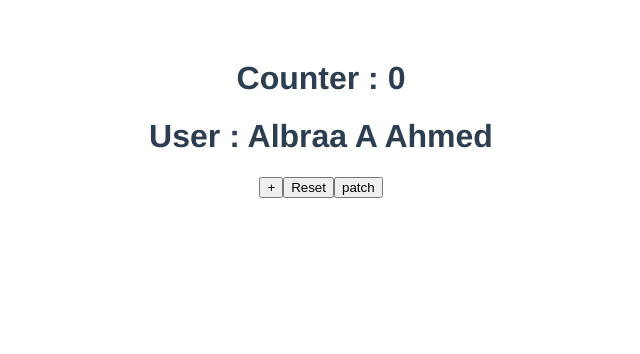
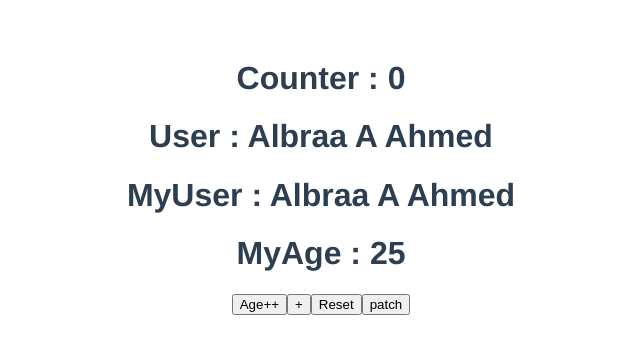
Before and after one commit to Triple-A-I/pinia, a Vue app: page / in a window 1280 px wide. Shown: the top 354 px of the page, without its empty margins (319-959 px from the left). Built offline with nearby package versions, Linux system fonts and the light colour scheme.

Commit message:
extract properties from the store while keeping its reactivity,

```diff
--- a/src/App.vue
+++ b/src/App.vue
@@ -1,19 +1,26 @@
 <script setup>
+import { storeToRefs } from "pinia";
 import { useCounterStore } from "./stores/counter";
 import { useUserStore } from "./stores/user";
 
 const counterStore = useCounterStore();
 const userStore = useUserStore();
-counterStore.$subscribe((mutations, state)=>{
+counterStore.$subscribe((mutations, state) => {
   console.log(mutations);
   console.log(state);
 });
+
+const { name, age } = storeToRefs(userStore);
 </script>
 <template>
   <div>
     <h1>Counter : {{ counterStore.counter }}</h1>
 
     <h1>User : {{ userStore.name }}</h1>
+    <h1>MyUser : {{ name }}</h1>
+    <h1>MyAge : {{ age }}</h1>
+    <button @click="age++">Age++</button>
+
     <button @click="counterStore.counter++">+</button>
     <button @click="counterStore.$reset">Reset</button>
     <button
--- a/src/stores/user.js
+++ b/src/stores/user.js
@@ -2,6 +2,6 @@ import { defineStore } from "pinia";
 
 export const useUserStore = defineStore("user", {
   state: () => {
-    return { name: "Albraa A Ahmed", };
+    return { name: "Albraa A Ahmed", age:25};
   },
 });
```
